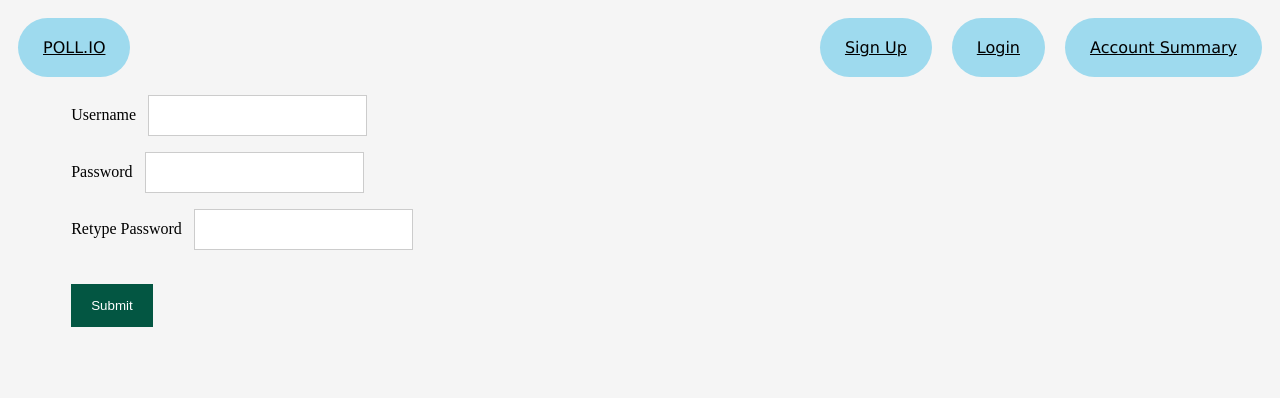
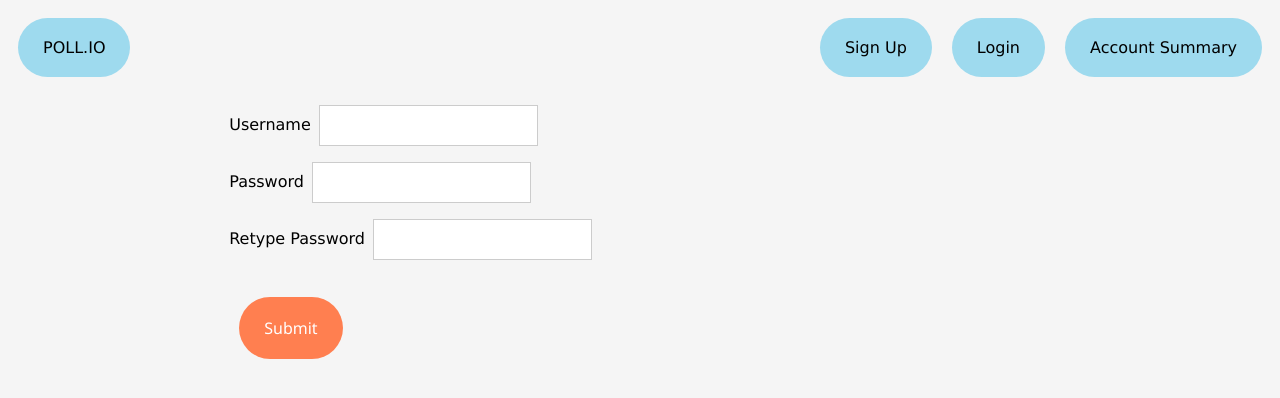
Before and after one commit to Skyring100/CPSC272_Project_Frontend, an Angular app: page /signup in a window 1280 px wide. Shown: the top 398 px of the page. Built offline with nearby package versions, Linux system fonts and the light colour scheme; no server answers.

Commit message:
Merged more css changes

```diff
--- a/src/app/components/poll/poll.component.css
+++ b/src/app/components/poll/poll.component.css
@@ -7,7 +7,7 @@
     margin: auto;
     margin-top: 10px;
     padding: 10px;
-    overflow-y: scroll;
+    overflow: hidden;
     scroll-snap-type: y mandatory;
     scroll-snap-align: start none;
     scroll-margin-block: 10px;
@@ -17,6 +17,7 @@
     font-weight: bold;
     font-family: 'Gill Sans', 'Gill Sans MT', Calibri, 'Trebuchet MS', sans-serif;
     margin: auto;
+    padding-bottom: 10px;
 }
 
 .poll_option {
--- a/src/app/components/poll/poll.component.html
+++ b/src/app/components/poll/poll.component.html
@@ -20,8 +20,8 @@
           <br>
         }
         <button (click)="addOptionField()">Add Option</button>
+        <button (click)="createNewPoll()">Create Poll</button>
       </ul>
-      <button (click)="createNewPoll()">Create Poll</button>
     </div>
   </div>
 
@@ -40,5 +40,5 @@
     </ul>
   </div>
 
-  <button (click)="loadMore()" [disabled]="loading">Load More</button>
+  <button (click)="loadMorePolls()" [disabled]="loading">Load More</button>
 </div>
--- a/src/app/components/poll/poll.component.ts
+++ b/src/app/components/poll/poll.component.ts
@@ -31,6 +31,19 @@ export class PollComponent {
     this.load();
   }
 
+  load() {
+    this.loading = true;
+    this.pollSvc.getAllPolls(this.currentPage).subscribe({
+      next: polls => this.allPolls.push(...polls),
+      error: (err) => this.errorMessage = err.error?.message || 'Failed to load polls',
+      complete: () => this.loading = false
+    });
+  }
+
+  loadMorePolls() {
+    this.currentPage++;
+    this.load();
+  }
 
   vote(poll: Poll, option: Option) {
     if (!this.auth.isAuthenticated) {
@@ -38,7 +51,7 @@ export class PollComponent {
       return;
     }
 
-    if (!poll.poll_id || !option.option_id)
+    if (poll.user_vote || !poll.poll_id || !option.option_id)
       return;
 
     this.pollSvc.castVote({
@@ -86,20 +99,6 @@ export class PollComponent {
     });
   }
 
-  load() {
-    this.loading = true;
-    this.pollSvc.getAllPolls(this.currentPage).subscribe({
-      next: polls => this.allPolls.push(...polls),
-      error: (err) => this.errorMessage = err.error?.message || 'Failed to load polls',
-      complete: () => this.loading = false
-    });
-  }
-
-  loadMore() {
-    this.currentPage++;
-    this.load();
-  }
-
   addOptionField() {
     if (this.optionsFields.length < 8)
       this.optionsFields?.push("");
--- a/src/app/components/submission_forms.css
+++ b/src/app/components/submission_forms.css
@@ -1,25 +1,39 @@
 .submission{
-    margin: auto;
+    width: 65%;
+    margin: 10px auto;
+
     ul{
         list-style-type: none;
         margin: 0;
-        padding-left: 5%;
+        padding-left: 0;
     }
+
     button{
-        background-color: #035642;
+        background-color: coral;
         color: white;
-        padding: 14px 20px;
-        margin: 8px 0;
         border: none;
         cursor: pointer;
+        text-align: center;
+        padding: 20px 25px;
+        border-radius: 50px;
+        margin: 10px;
+        font-size: medium;
+        font-family: 'Segoe UI', Tahoma, Geneva, Verdana, sans-serif;
     }
+
     input{
         padding: 12px 20px;
         margin: 8px 0;
         display: inline-block;
         border: 1px solid #ccc;
         box-sizing: border-box;
+        background-color: white;
     }
+
+    input:focus{
+        background-color: rgb(185, 255, 255);
+    }
+
     label{
         padding-right: 1%;
     }
--- a/src/app/components/summary/summary.component.css
+++ b/src/app/components/summary/summary.component.css
@@ -7,15 +7,13 @@
     margin: auto;
     margin-top: 10px;
     padding: 10px;
-    overflow-y: hidden;
+    overflow: hidden;
     scroll-snap-type: y mandatory;
     scroll-snap-align: start none;
     scroll-margin-block: 10px;
 }
 
 .poll_question {
-    font-weight: bold;
-    font-family: 'Gill Sans', 'Gill Sans MT', Calibri, 'Trebuchet MS', sans-serif;
     margin: auto;
 }
 
--- a/src/app/components/summary/summary.component.ts
+++ b/src/app/components/summary/summary.component.ts
@@ -27,12 +27,11 @@ export class SummaryComponent {
     private router : Router,
     private pollSvc: PollService,
     private auth: AuthService,
-  ) {
-    this.username = auth.user?.username
-  }
+  ) {}
 
 
   ngOnInit(){
+    this.username = this.auth.user?.username
     this.accountSvc.getUserPolls().subscribe({
       next: polls => this.userPolls = polls,
       error: (err) => this.errorMessage = err.error?.message || 'Failed to load polls',
--- a/src/styles.css
+++ b/src/styles.css
@@ -1,14 +1,18 @@
 /* You can add global styles to this file, and also import other style files */
 body {
     background-color: whitesmoke;
+    font-family: Verdana, Geneva, Tahoma, sans-serif;
+    font-size: medium;
 }
 
 ul.header_button {
     position: sticky;
+    top: 10px;
     list-style-type: none;
     margin: 0;
     padding: 0;
     overflow: hidden;
+
 
 }
 
@@ -23,10 +27,10 @@ ul.header_button li a {
     color: black;
     background-color: rgb(158, 218, 238);
     text-align: center;
-    font-family: Verdana, Geneva, Tahoma, sans-serif;
     padding: 20px 25px;
     border-radius: 50px;
     margin: 10px;
+    text-decoration: none;
 }
 
 ul.header_button li a:hover {
```
